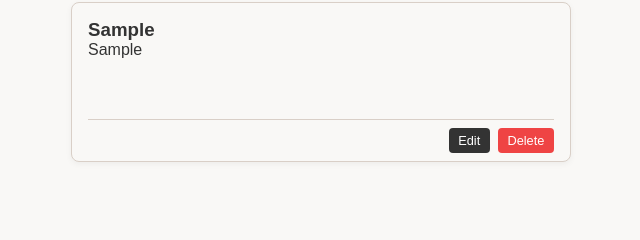
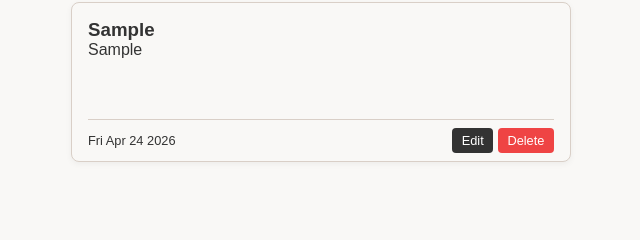
Before and after one commit to Mdirfan0786/blog_manager, a website built with Vite: page index.html in a window 1280 px wide. Both pictures are taken after typing "Sample", "Sample" into the empty fields and a click on the button "Add Blog". Shown: the part 398-638 px from the top of the page, 319-959 px from the left. Built offline with nearby package versions, Linux system fonts and the light colour scheme.

Commit message:
feat: add date utility and maintain original date on edit

```diff
--- a/src/js/ui.js
+++ b/src/js/ui.js
@@ -14,8 +14,11 @@ export function renderBlogList(container) {
       </div>
 
       <div class="post_btns">
-        <button class="edit_btn" data-id="${blog.id}">Edit</button>
-        <button class="delete-btn" data-id="${blog.id}">Delete</button>
+        <small>${blog.date}</small>
+        <div>
+            <button class="edit_btn" data-id="${blog.id}">Edit</button>
+            <button class="delete-btn" data-id="${blog.id}">Delete</button>
+        </div>
       </div>
     `;
 
--- a/src/main.js
+++ b/src/main.js
@@ -3,6 +3,7 @@
 import { addBlog, deleteBlog, updateBlog, getBlogs } from "./js/data.js";
 
 import { renderBlogList, bindDeleteEvents, bindEditEvents } from "./js/ui.js";
+import { getFormattedDate } from "./utils/date.js";
 
 const form = document.getElementById("blog-form");
 const titleInput = document.getElementById("title");
@@ -22,10 +23,16 @@ form.addEventListener("submit", (e) => {
   if (!title || !body) return;
 
   if (editingId) {
+    const blogs = getBlogs();
+    const oldBlog = blogs.find((b) => b.id === editingId);
+    const oldDate = oldBlog.date;
+    console.log(oldDate);
+
     updateBlog({
       id: editingId,
       title,
       body,
+      date: oldDate,
     });
     editingId = null;
   } else {
@@ -33,6 +40,7 @@ form.addEventListener("submit", (e) => {
       id: Date.now(),
       title,
       body,
+      date: getFormattedDate(),
     };
     addBlog(newBlog);
   }
--- a/src/style.css
+++ b/src/style.css
@@ -153,8 +153,14 @@ li button:hover {
   border-top: 1px solid var(--bg-card);
   padding: 0.5rem 0;
   display: flex;
-  justify-content: end;
+  justify-content: space-between;
   gap: 0.5rem;
+}
+
+small {
+  display: flex;
+  align-items: center;
+  font-size: 0.8rem;
 }
 
 .edit_btn {
--- /dev/null
+++ b/src/utils/date.js
@@ -0,0 +1,3 @@
+export function getFormattedDate() {
+  return new Date().toDateString();
+}
```
